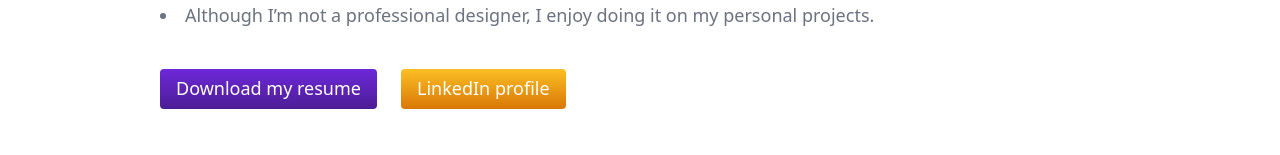
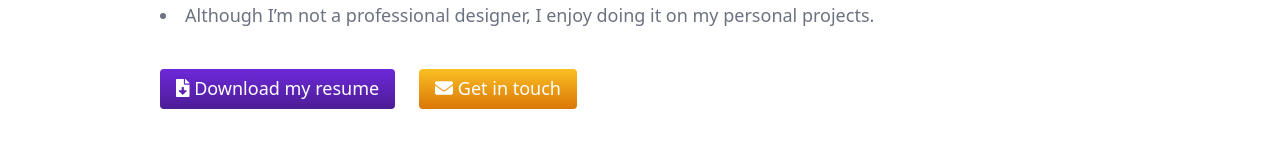
Before and after one commit to Myddna/personal-portfolio, a Next.js app: page /about in a window 1280 px wide. Shown: the part 733-888 px from the top of the page. Built offline with nearby package versions, Linux system fonts and the light colour scheme; no server answers; a web font is replaced by a local one.

Commit message:
Spicing up some buttons and wording

```diff
--- a/components/ContactForm.tsx
+++ b/components/ContactForm.tsx
@@ -1,5 +1,7 @@
 import { FunctionComponent, useState, SyntheticEvent } from "react";
 import toast from "react-hot-toast";
+import { FontAwesomeIcon } from "@fortawesome/react-fontawesome";
+import { faPaperPlane } from "@fortawesome/free-solid-svg-icons";
 
 const ContactForm: FunctionComponent = () => {
   const [name, setName] = useState("");
@@ -132,7 +134,7 @@ const ContactForm: FunctionComponent = () => {
           className="btn btn-secondary"
           disabled={submitting}
         >
-          Send message
+          <FontAwesomeIcon icon={faPaperPlane} /> Send it!
         </button>
       </div>
     </form>
--- a/pages/about.tsx
+++ b/pages/about.tsx
@@ -1,8 +1,11 @@
 import type { NextPage } from "next";
+import Link from "next/link";
 import PageContainer from "../components/structure/PageContainer";
 import SimpleHighlight from "../components/ui/SimpleHighlight";
 import TextBlock from "../components/ui/TextBlock";
 import { yearsPassed } from "../utils/utils";
+import { FontAwesomeIcon } from "@fortawesome/react-fontawesome";
+import { faEnvelope, faFileDownload } from "@fortawesome/free-solid-svg-icons";
 
 const About: NextPage = () => {
   const yearsExperience = yearsPassed(
@@ -63,14 +66,13 @@ const About: NextPage = () => {
             className="btn btn-primary"
             href="/MartaMorosBatlle_ENG_CV_NPD.pdf"
           >
-            Download my resume
+            <FontAwesomeIcon icon={faFileDownload} /> Download my resume
           </a>
-          <a
-            className="btn btn-secondary"
-            href="https://www.linkedin.com/in/marta-moros-batlle/"
-          >
-            LinkedIn profile
-          </a>
+          <Link href="/contact">
+            <a className="btn btn-secondary">
+              <FontAwesomeIcon icon={faEnvelope} /> Get in touch
+            </a>
+          </Link>
         </div>
         <h2>There is more...</h2>
         <p>
```
